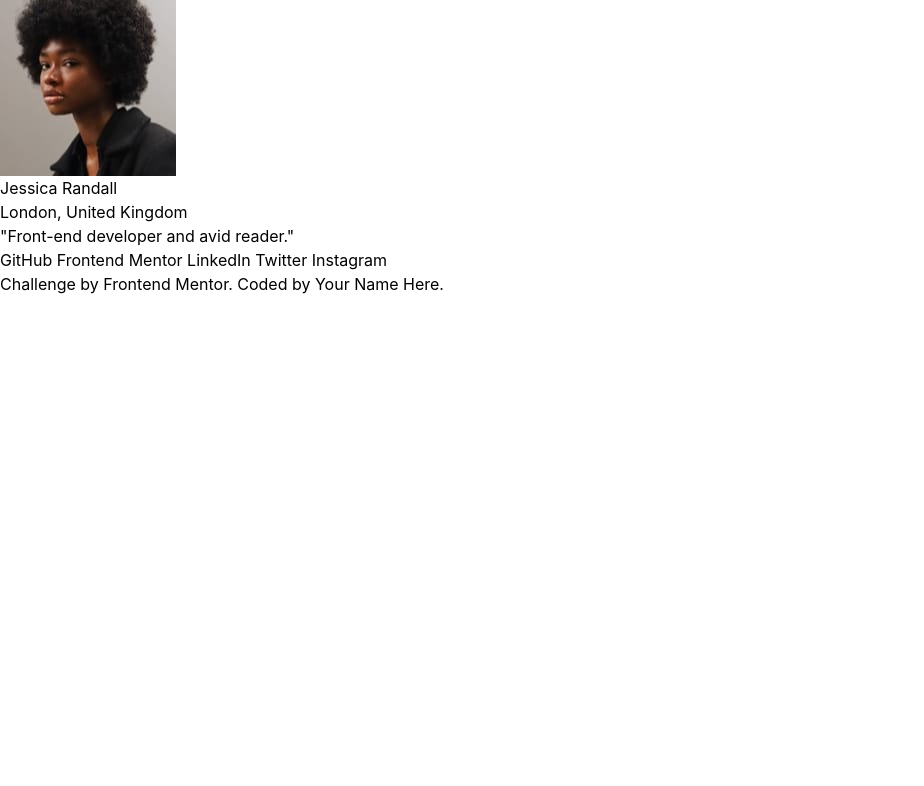
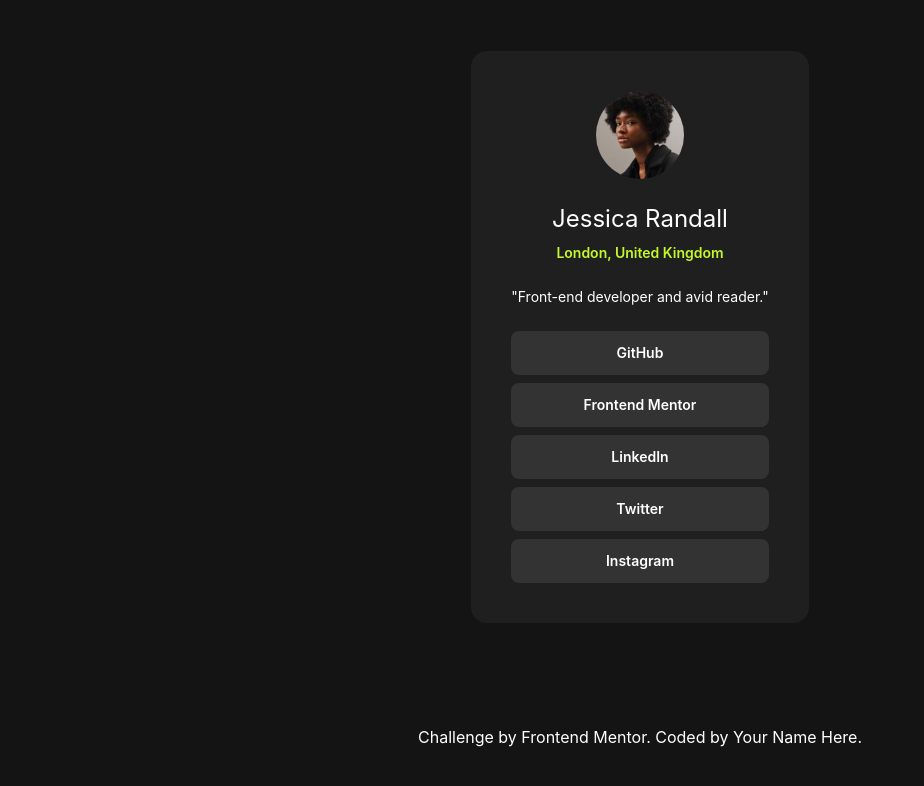
Before and after one commit to aaditamanugraha/socials-link-profile, a website: page index.html in a window 1280 px wide. Shown: the whole page, without its empty margins (0-924 px from the left). Drawn offline with Linux system fonts and the light colour scheme.

Commit message:
style: apply styling to main card

```diff
--- a/index.html
+++ b/index.html
@@ -1,5 +1,5 @@
 <!DOCTYPE html>
-<html lang="en">
+<html lang="en" class="h-screen">
   <head>
     <meta charset="UTF-8" />
     <meta name="viewport" content="width=device-width, initial-scale=1.0" />
@@ -12,22 +12,50 @@
     <title>Frontend Mentor | Social links profile</title>
     <link rel="stylesheet" href="./src/css/output.css" />
   </head>
-  <body class="font-inter">
-    <main>
-      <div id="profile">
-        <img src="./assets/images/avatar-jessica.jpeg" alt="avatar-jessica" />
-        <h1>Jessica Randall</h1>
-        <p>London, United Kingdom</p>
+  <body
+    class="font-inter bg-off-black text-white h-screen grid place-items-center"
+  >
+    <main
+      class="bg-dark-grey h-max w-max grid place-items-center p-10 rounded-2xl"
+    >
+      <div id="profile" class="grid place-items-center mb-6">
+        <img
+          src="./assets/images/avatar-jessica.jpeg"
+          alt="avatar-jessica"
+          class="rounded-full w-1/2 mb-6"
+        />
+        <h1 class="text-2xl mb-2">Jessica Randall</h1>
+        <p class="font-semibold text-green text-sm">London, United Kingdom</p>
       </div>
 
-      <p>"Front-end developer and avid reader."</p>
+      <p class="mb-6 text-sm">"Front-end developer and avid reader."</p>
 
-      <div id="links">
-        <button>GitHub</button>
-        <button>Frontend Mentor</button>
-        <button>LinkedIn</button>
-        <button>Twitter</button>
-        <button>Instagram</button>
+      <div id="links" class="grid place-items-center text-sm w-full">
+        <button
+          class="bg-grey hover:bg-green hover:text-dark-grey mb-2 py-3 w-full font-semibold rounded-lg"
+        >
+          GitHub
+        </button>
+        <button
+          class="bg-grey hover:bg-green hover:text-dark-grey mb-2 py-3 w-full font-semibold rounded-lg"
+        >
+          Frontend Mentor
+        </button>
+        <button
+          class="bg-grey hover:bg-green hover:text-dark-grey mb-2 py-3 w-full font-semibold rounded-lg"
+        >
+          LinkedIn
+        </button>
+        <button
+          class="bg-grey hover:bg-green hover:text-dark-grey mb-2 py-3 w-full font-semibold rounded-lg"
+        >
+          Twitter
+        </button>
+        <button
+          class="bg-grey hover:bg-green hover:text-dark-grey py-3 w-full font-semibold rounded-lg"
+        >
+          Instagram
+        </button>
       </div>
     </main>
 
```
Also changed, not shown: src/css/output.css.
